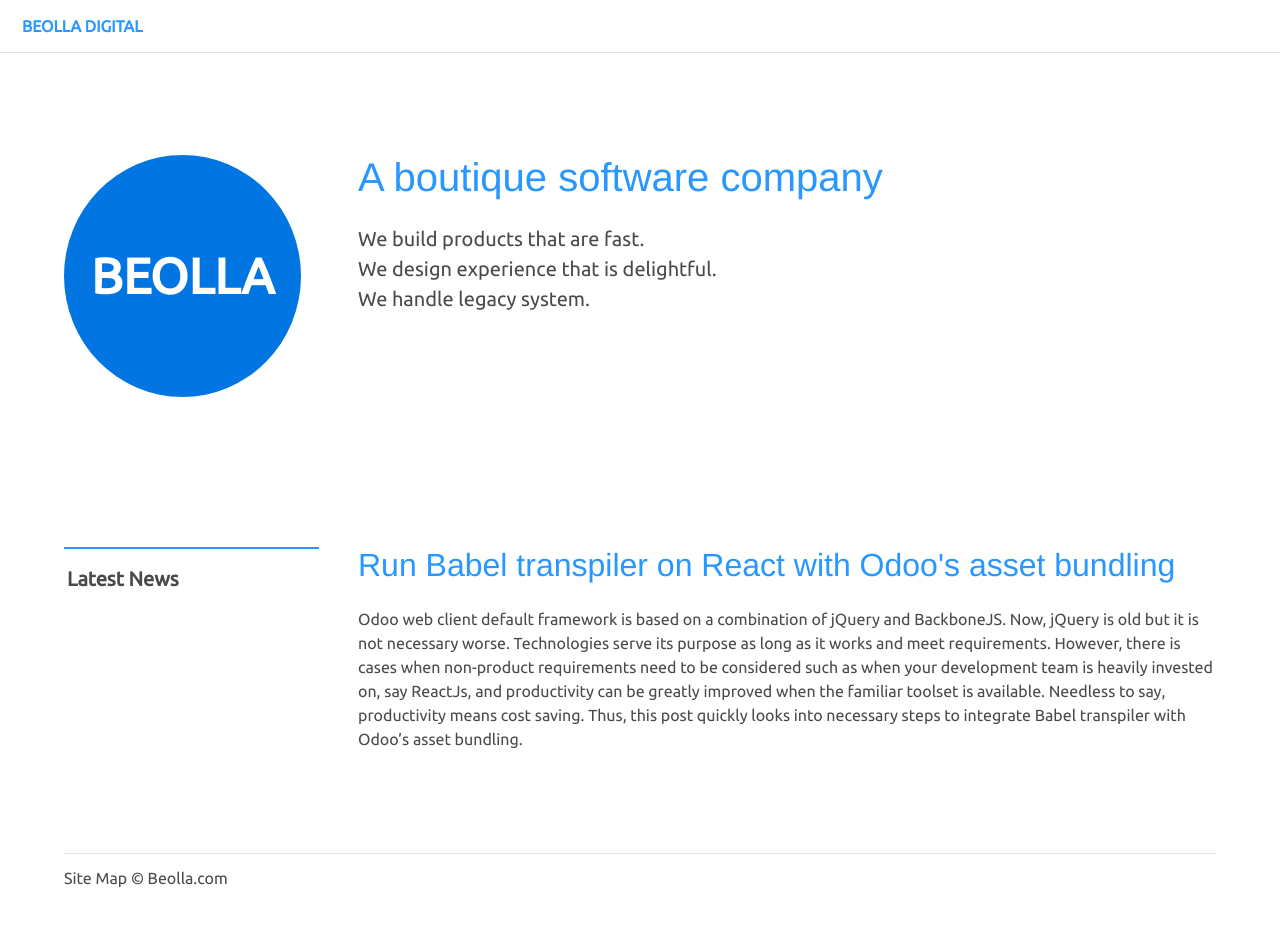
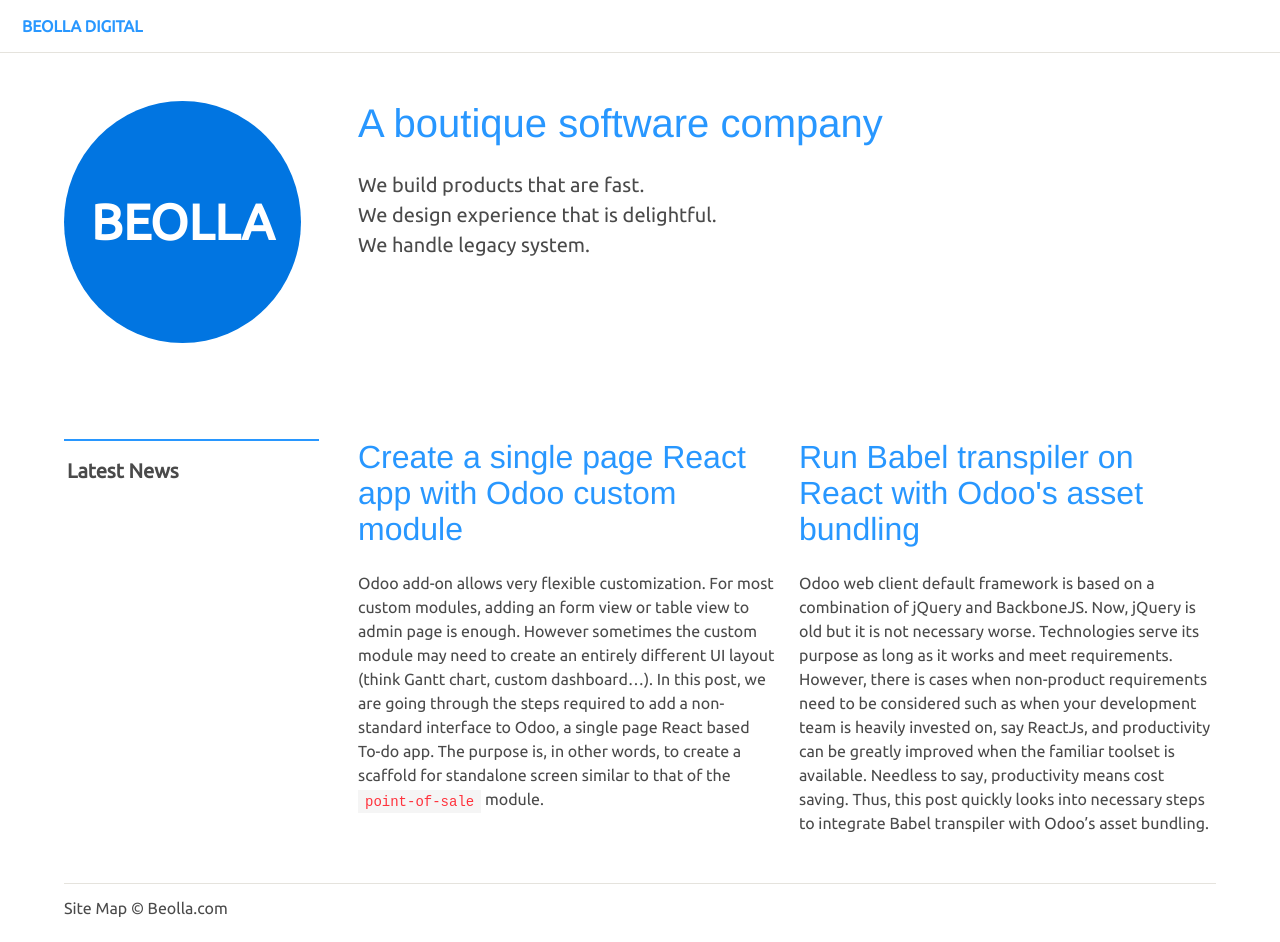
Before and after one commit to vuamitom/bellasnotes, a Jekyll site: the page built from index.html, in a window 1280 px wide. Built offline with Jekyll 4.4.1, drawn with Linux system fonts in a browser that asks for light colours; some web fonts are replaced; before the commit the page ends 912 px from its top, so only the background shows below that.

Commit message:
update posts

````diff
--- a/_posts/2019-07-30-run-babel-bundler-odoo.markdown
+++ b/_posts/2019-07-30-run-babel-bundler-odoo.markdown
@@ -97,4 +97,4 @@
         return out.decode('utf8')
 ```
 
-After the above steps, you can use jsx with your Odoo asset bundle. The complete code example can be found [here](https://github.com/beolla/samples/tree/master/todo).
+After the above steps, you can use jsx with your Odoo asset bundle. The complete code example can be found [here](https://github.com/beolla/samples/tree/master/todo). Having a Babel bundler ready, we can move on to create a React based Odoo module, which is detailed in [this post](/create-react-ui-odoo/).
--- /dev/null
+++ b/_posts/2019-08-02-create-react-ui-odoo.markdown
@@ -0,0 +1,73 @@
+---
+layout: post
+title:  "Create a single page React app with Odoo custom module"
+date:   2019-08-02 00:16:33 +0700
+tags: [odoo,react]
+---
+
+Odoo add-on allows very flexible customization. For most custom modules, adding an form view or table view to admin page is enough. However sometimes the custom module may need to create an entirely different UI layout (think Gantt chart, custom dashboard...). In this post, we are going through the steps required to add a non-standard interface to Odoo, a single page React based To-do app. The purpose is, in other words, to create a scaffold for standalone screen similar to that of the `point-of-sale` module.
+
+As usual, we start with an empty module scaffold:
+
+```bash
+./odoo-bin scaffold todo ~/src/odoo-addons/
+```
+### 1. Create controller routes.
+
+Firstly, let odoo knows the endpoint of main html page. Unlike regular Odoo module, our single page todo app resides in a separate url endpoint on its own. To add the route, open `controllers/controllers.py`:
+
+```python
+# -*- coding: utf-8 -*-
+from odoo import http
+from odoo.http import request
+import json
+
+class Todo(http.Controller):
+    @http.route('/todo/todo/', auth='public')
+    def index(self, **kw):
+        context = {
+            'session_info': json.dumps(request.env['ir.http'].session_info())
+        }
+        return request.render('todo.index', qcontext=context)
+```
+Notice that `todo.index` is a template that specifies html content of the page. For the purpose of this demo, it contains referrences to external javascript files, including ReactJS sources and our own javascript code to instantiate React app.
+
+```xml
+<template id="index" name="todo index">&lt;!DOCTYPE html&gt;
+	<html>
+	        <head>
+	        <title>Custom React Todo</title>
+	        <meta http-equiv="X-UA-Compatible" content="IE=edge,chrome=1"/>
+	        <meta http-equiv="content-type" content="text/html, charset=utf-8" />
+	    </head>
+	    <body>
+	        <div class="o_main_content" id="todos-example"/>
+	    </body>
+
+	    <script src="https://unpkg.com/react@16/umd/react.development.js" ></script>
+	    <script src="https://unpkg.com/react-dom@16/umd/react-dom.development.js" ></script>
+
+	    <t t-call-assets="todo.assets"/>
+	</html>
+</template>
+```
+
+### 2. Specify custom javascript
+
+Our main custom javascript code resides in the above `<t t-call-assets="todo.assets"/>`. It tells Odoo QWeb renderer that it should inject the javascript bundle `todo.assets` at that line in the output html.
+
+```xml
+<template id="assets" name="todo assets">
+    <script type="text/javascript" src="/todo/static/src/jsx/main.jsx"></script>
+</template>
+```
+
+Since the source code was in jsx, which is not supported out of the box by Odoo asset bundler, there are two way to work around this. The manual way is to run Babel transpiler on the source file and include the generated javascript source instead. A automated but more complicated way is to override Odoo asset bundler's with our own and call Babel transpiler before bundling as detailed in our [previous post](/run-babel-bundler-odoo/). That would requires the production environment to have `babel-cli` installed though.
+
+Either way, once the javascript resource is included, we can checkout the result page at `/todo/todo`.
+
+![](/content/images/react-odoo-todo-sample.png)
+
+### 3. Future improvements
+
+Though we have created a React based Todo app, there are a few other things that can be done, such as saving the todo data to Odoo's backend. That would require setting up api endpoints, and authenticating service calls with Odoo. Odoo's web clients comes with `web.assets_backend` bundle to make api calls, but it is a little bit bloated. Next time we can look into way of making our own requests without using that huge bundle.
````
Also changed, not shown: _drafts/2019-07-31-create-custom-ui-odoo.markdown (deleted, +0 -40 lines), content/images/react-odoo-todo-sample.png (added).
